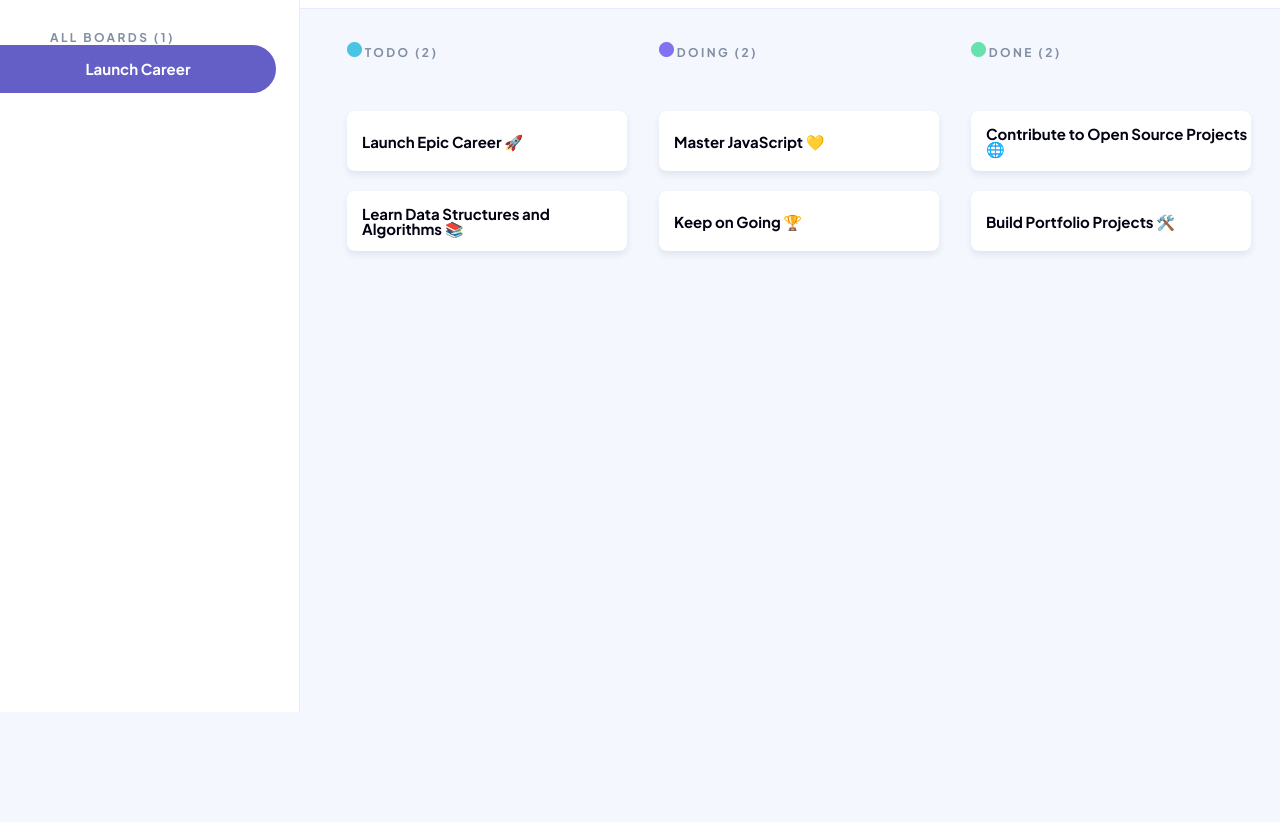
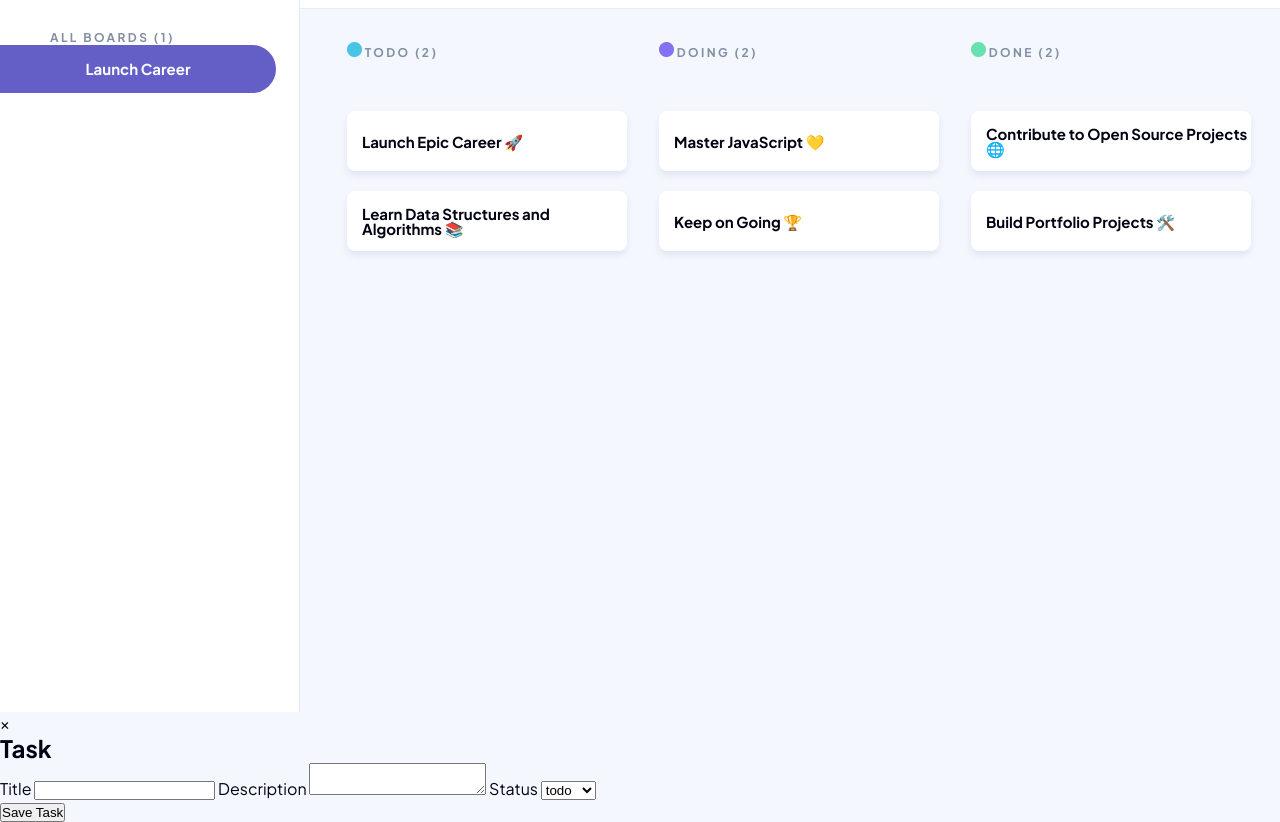
Before and after one commit to Lindokuhle-dumakude/LINDUM25535_FTO2506_GroupB_Lindokuhle_Dumakude_JSL04, a plain HTML site: page index.html in a window 1280 px wide. Shown: the part 88-910 px from the top of the page. Before the commit the page ends 800 px from the top, so only its background shows below. Drawn offline with Linux system fonts and the light colour scheme.

Commit message:
Create modal form.

```diff
--- a/index.html
+++ b/index.html
@@ -82,5 +82,35 @@
         </div>
       </div>
     </div>
+    <!-- Task Modal -->
+    <div id="taskModal" class="modal">
+      <div class="modal-content">
+        <span class="close-btn">&times;</span>
+
+        <form id="taskForm">
+          <h2 id="modalTitle">Task</h2>
+
+          <label for="taskTitle">Title</label>
+          <input type="text" id="taskTitle" required />
+
+          <label for="taskDescription">Description</label>
+          <textarea id="taskDescription"></textarea>
+
+          <label for="taskStatus">Status</label>
+          <select id="taskStatus">
+            <option value="todo">todo</option>
+            <option value="doing">doing</option>
+            <option value="done">done</option>
+          </select>
+
+          <!-- hidden field to track editing -->
+          <input type="hidden" id="taskId" />
+
+          <div class="modal-footer">
+            <button type="submit" class="submit-btn">Save Task</button>
+          </div>
+        </form>
+      </div>
+    </div>
   </body>
 </html>
```
